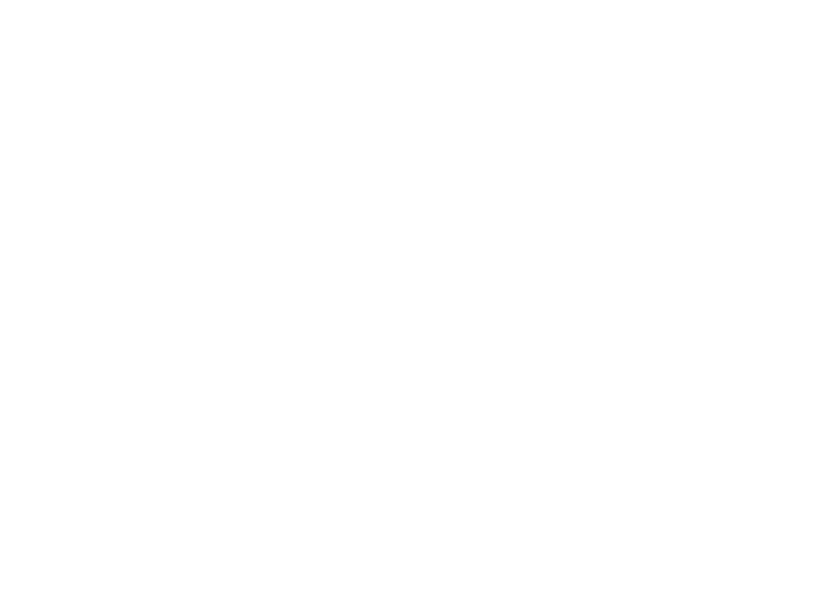
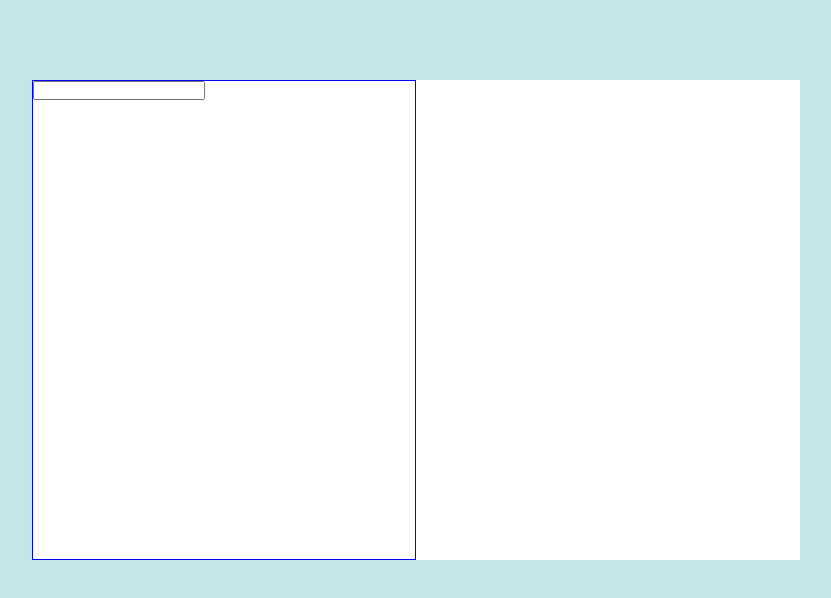
Before and after one commit to RushabhJadhav/tips-calculator, a React (Create React App) app: page / in a window 1280 px wide. Shown: the top 598 px of the page, without its empty margins (224-1055 px from the left). Built offline with nearby package versions, Linux system fonts and the light colour scheme.

Commit message:
styles setup

```diff
--- a/package.json
+++ b/package.json
@@ -9,6 +9,8 @@
     "react": "^18.2.0",
     "react-dom": "^18.2.0",
     "react-scripts": "5.0.1",
+    "sass": "^1.71.1",
+    "sass-loader": "^14.1.1",
     "web-vitals": "^2.1.4"
   },
   "scripts": {
--- a/src/App.js
+++ b/src/App.js
@@ -1,8 +1,10 @@
+import Form from "./components/Form";
 
 function App() {
   return (
-    <div className="App">
-    </div>
+    <>
+      <Form />
+    </>
   );
 }
 
--- /dev/null
+++ b/src/assets/styles/_calculatorForm.scss
@@ -0,0 +1,17 @@
+@mixin flexDirection($direction) {
+    display: flex;
+    flex-direction: $direction;
+}
+
+.form-cont {
+    background-color: $white;
+    width: 60%;
+    height: 60vh;
+    margin: 5rem auto;
+    @include flexDirection(row);
+
+    form {
+        border: 1px solid blue;
+        width: 50%;
+    }
+}
--- /dev/null
+++ b/src/assets/styles/_global.scss
@@ -0,0 +1,14 @@
+$background-color: hsl(185, 41%, 84%);
+$white: hsl(0, 0%, 100%);
+
+* {
+  box-sizing: border-box;
+  margin: 0;
+  padding: 0;
+  font-family: "Space Mono", monospace;
+}
+body {
+  -webkit-font-smoothing: antialiased;
+  -moz-osx-font-smoothing: grayscale;
+  background-color: $background-color;
+}
--- /dev/null
+++ b/src/assets/styles/index.scss
@@ -0,0 +1,2 @@
+@import 'global.scss';
+@import 'calculatorForm.scss';
--- /dev/null
+++ b/src/components/Calculations.jsx
@@ -0,0 +1,5 @@
+const Calculations = () => {
+    return <div></div>
+}
+
+export default Calculations;
--- /dev/null
+++ b/src/components/Form.jsx
@@ -0,0 +1,14 @@
+const Form = () => {
+    return (
+        <div className="form-cont">
+            <form>
+                <div className="bill">
+                    <label></label>
+                    <input type="number" />
+                </div>
+            </form>
+        </div>
+    )
+}
+
+export default Form;
--- a/src/index.css
+++ /dev/null
@@ -1,14 +0,0 @@
-body {
-  margin: 0;
-  /* font-family: -apple-system, BlinkMacSystemFont, 'Segoe UI', 'Roboto', 'Oxygen',
-    'Ubuntu', 'Cantarell', 'Fira Sans', 'Droid Sans', 'Helvetica Neue',
-    sans-serif; */
-  -webkit-font-smoothing: antialiased;
-  -moz-osx-font-smoothing: grayscale;
-}
-* {
-  box-sizing: border-box;
-  margin: 0;
-  padding: 0;
-  font-family: "Space Mono", monospace;
-}
--- a/src/index.js
+++ b/src/index.js
@@ -1,6 +1,6 @@
 import React from 'react';
 import ReactDOM from 'react-dom/client';
-import './index.css';
+import './assets/styles/index.scss';
 import App from './App';
 
 const root = ReactDOM.createRoot(document.getElementById('root'));
```
Also changed, not shown: 1 other file (tests, documents, lock files or other folders).
